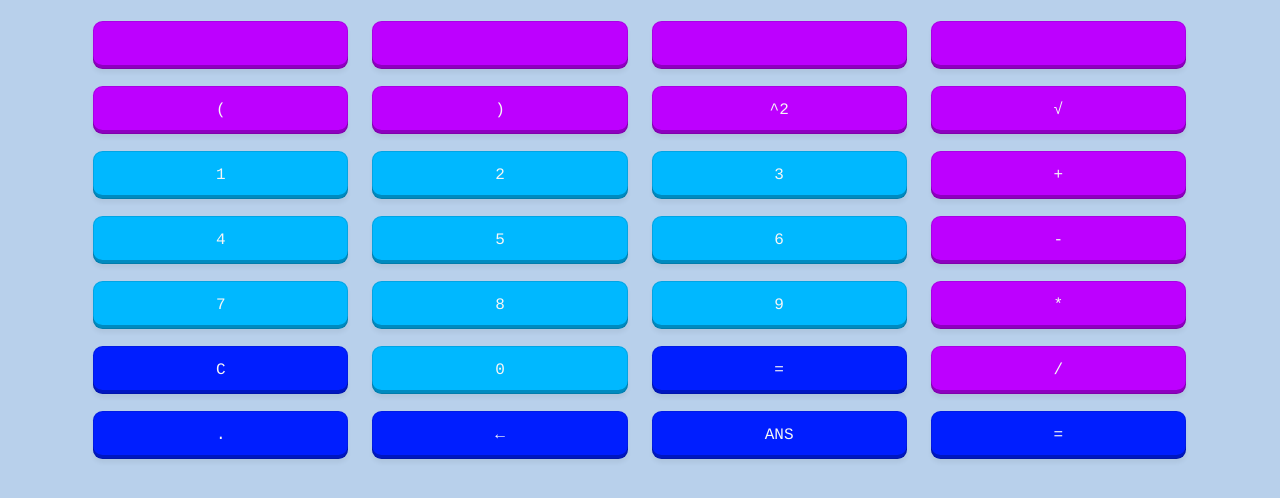
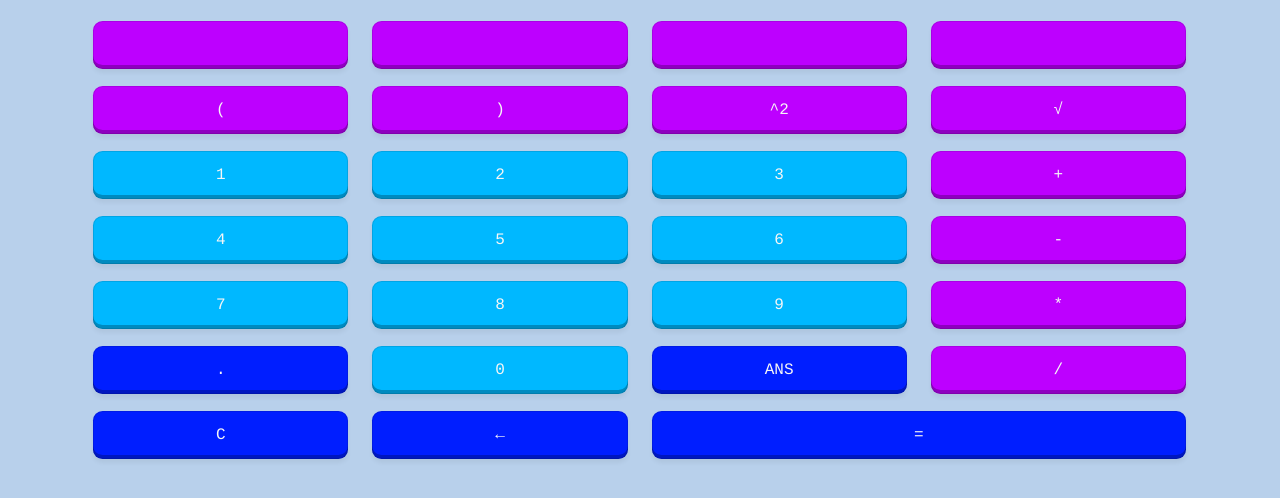
Before and after one commit to BenjaminCastroO/calculadora, a plain HTML site: page index.html in a window 1280 px wide. Shown: the part 144-642 px from the top of the page. Drawn offline with nearby package versions, Linux system fonts and the light colour scheme.

Commit message:
se cambia de posicion botones ANS, C, punto y se agranda boton =

```diff
--- a/index.html
+++ b/index.html
@@ -234,17 +234,13 @@
 
         <div class="row">
           <div class="col-3">
-            <button id="bclean" class="pushy__btn pushy__btn--blue p-4">
-              C
-            </button>
+            <button id="bdot" class="pushy__btn pushy__btn--blue p-4">.</button>
           </div>
           <div class="col-3">
             <button id="b0" class="pushy__btn pushy__btn--green p-4">0</button>
           </div>
           <div class="col-3">
-            <button id="bequal" class="pushy__btn pushy__btn--blue p-4">
-              =
-            </button>
+            <button id="btnans" class="pushy__btn pushy__btn--blue p-4" >ANS</button>
           </div>
           <div class="col-3">
             <button id="bdiv" class="pushy__btn pushy__btn--red p-4">/</button>
@@ -253,15 +249,12 @@
 
         <div class="row">
           <div class="col-3">
-            <button id="bdot" class="pushy__btn pushy__btn--blue p-4">.</button>
+            <button id="bclean" class="pushy__btn pushy__btn--blue p-4">C</button>
           </div>
           <div class="col-3">
             <button id="bback" class="pushy__btn pushy__btn--blue p-4">←</button>
           </div>
-          <div class="col-3">
-            <button id="btnans" class="pushy__btn pushy__btn--blue p-4" >ANS</button>
-          </div>
-          <div class="col-3">
+          <div class="col-6">
             <button id="bequal" class="pushy__btn pushy__btn--blue p-4">=</button>
           </div>
         </div>
```
